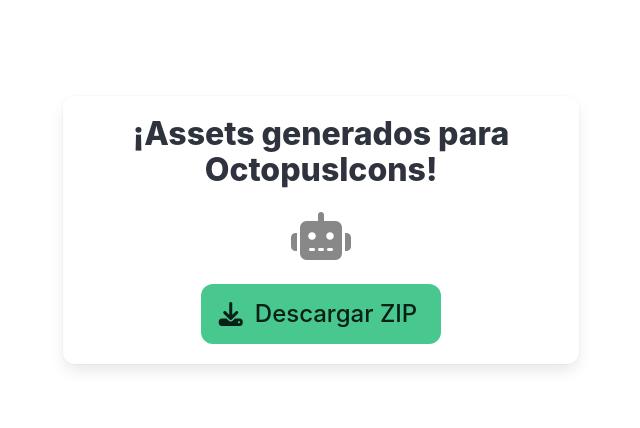
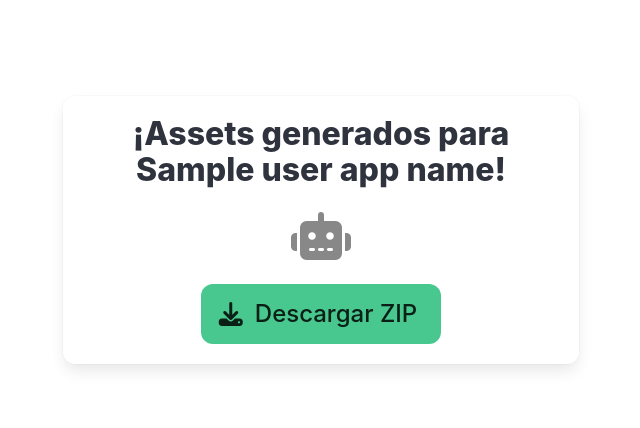
Before and after one commit to gabrielbaute/web-assets-generator, a Flask app: template templates/main/results.html in a window 1280 px wide. Shown: the part 64-492 px from the top of the page, without its empty margins (319-959 px from the left). Run offline with Flask 3, Linux system fonts and the light colour scheme; the template is opened without the code that fills it: most values are stand-ins (such as "Sample title", 1, 10 or a date in 2020); some libraries are stand-ins or nearby versions.

Commit message:
Correcciones en ruta de descargas: nombre de aplicacion de usuario no interfiere con nombre de app

```diff
--- a/server/routes/main_routes.py
+++ b/server/routes/main_routes.py
@@ -85,7 +85,7 @@ def process_image():
         return render_template(
             'main/results.html',
             download_url=url_for('main.download_assets', filename=zip_path),
-            app_name=form.app_name.data,
+            user_app_name=form.app_name.data,
             theme_color=form.theme_color.data
         )
 
--- a/templates/main/results.html
+++ b/templates/main/results.html
@@ -7,7 +7,7 @@
              <!-- Columna de caja de resultados -->
             <div class="column is-half">
                 <div class="box has-text-centered">
-                    <h2 class="title">¡Assets generados para {{ app_name }}!</h2>
+                    <h2 class="title">¡Assets generados para {{ user_app_name }}!</h2>
                     <div class="block">
                         <span class="icon is-large" style="color: {{ theme_color }};">
                             <i class="fas fa-robot fa-3x"></i>  <!-- Ejemplo de icono -->
```
